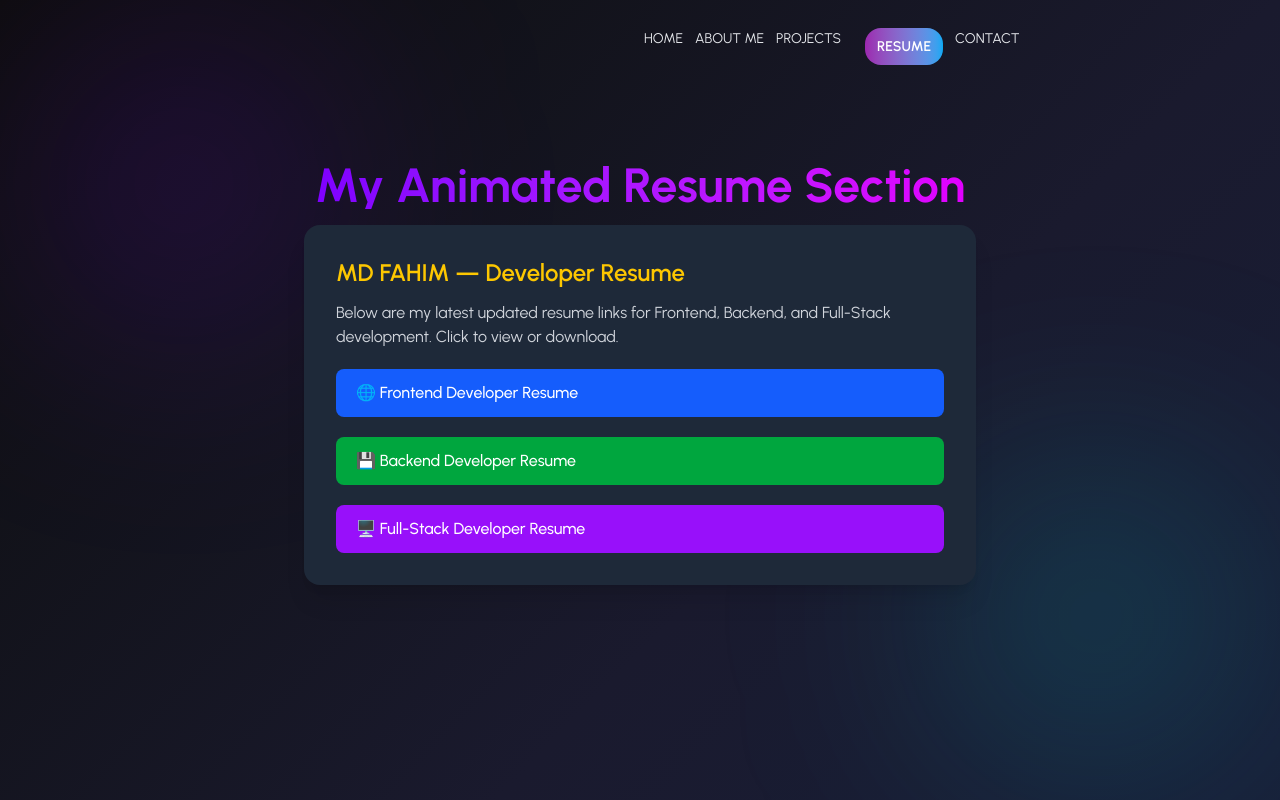
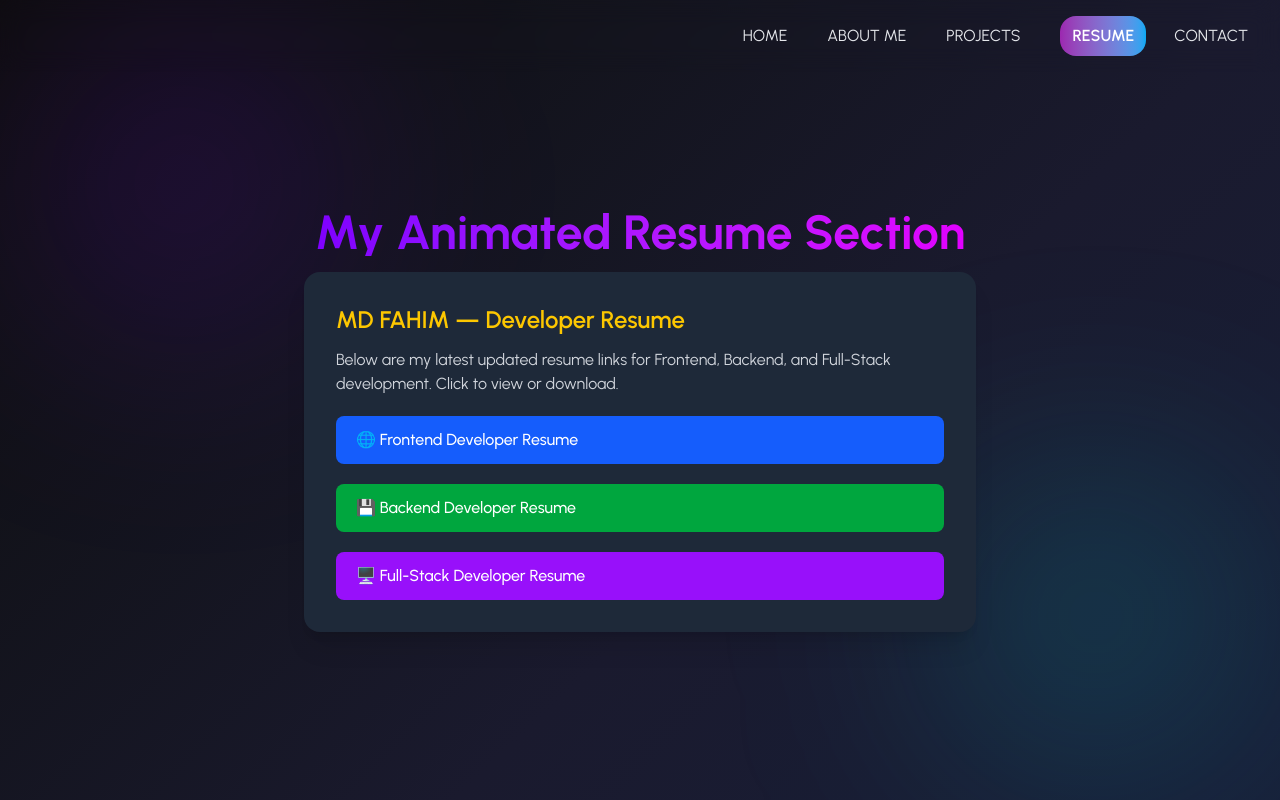
Before and after one commit to lvfahim/myProtfileo, a React (Vite) app: page /resume in a window 1280 px wide. Shown: the top 800 px of the page. Built offline with nearby package versions, Linux system fonts and the light colour scheme.

Commit message:
my project section is okay

```diff
--- a/src/Component/Navber.jsx
+++ b/src/Component/Navber.jsx
@@ -4,37 +4,71 @@ import { NavLink } from "react-router";
 const Navbar = () => {
   const linkItems = (
     <>
-      <NavLink to="/" className="nav-link">HOME</NavLink>
-      <NavLink to="/about" className="nav-link">ABOUT ME</NavLink>
-      <NavLink to="/projects" className="nav-link">PROJECTS</NavLink>
-      <NavLink to="/resume" className="nav-link">RESUME</NavLink>
-      <NavLink to="/contact" className="nav-link">CONTACT</NavLink>
+      <NavLink
+        to="/"
+        className="nav-link px-3 py-2 rounded-md hover:bg-[#7F00FF]/20 transition"
+      >
+        HOME
+      </NavLink>
+      <NavLink
+        to="/about"
+        className="nav-link px-3 py-2 rounded-md hover:bg-[#7F00FF]/20 transition"
+      >
+        ABOUT ME
+      </NavLink>
+      <NavLink
+        to="/projects"
+        className="nav-link px-3 py-2 rounded-md hover:bg-[#7F00FF]/20 transition"
+      >
+        PROJECTS
+      </NavLink>
+      <NavLink
+        to="/resume"
+        className="nav-link px-3 py-2 rounded-md hover:bg-[#7F00FF]/20 transition"
+      >
+        RESUME
+      </NavLink>
+      <NavLink
+        to="/contact"
+        className="nav-link px-3 py-2 rounded-md hover:bg-[#7F00FF]/20 transition"
+      >
+        CONTACT
+      </NavLink>
     </>
   );
 
   return (
-    <div className="navbar pt-5 px-5">
-      <div className="navbar-start">
+    <div className="sticky top-0 z-50 backdrop-blur-md  py-4 px-5">
+      <div className="max-w-7xl mx-auto flex justify-between items-center">
+
+        {/* Logo */}
+        <div className="text-2xl font-bold bg-gradient-to-r from-[#9C27B0] to-[#03A9F4] text-transparent bg-clip-text">
+
+        </div>
+
+        {/* Mobile dropdown */}
+        <div className="lg:hidden">
           <div className="dropdown">
-          <button tabIndex={0} className="btn btn-ghost lg:hidden">
+            <button tabIndex={0} className="btn btn-ghost p-2">
               <svg xmlns="http://www.w3.org/2000/svg" className="h-6 w-6" fill="none" viewBox="0 0 24 24" stroke="currentColor">
                 <path strokeLinecap="round" strokeLinejoin="round" strokeWidth="2" d="M4 6h16M4 12h10M4 18h16" />
               </svg>
             </button>
-          <ul tabIndex={0} className="menu menu-sm dropdown-content mt-3 z-[1] p-4 shadow bg-[#1B1F27] rounded-box w-52">
+            <ul
+              tabIndex={0}
+              className="menu menu-sm dropdown-content mt-3 z-[1] p-4 shadow bg-[#1B1F27]/90 rounded-box w-52"
+            >
               {linkItems}
             </ul>
           </div>
-
-        {/* <h2 className="text-2xl font-bold bg-gradient-to-r from-[#9C27B0] to-[#03A9F4] text-transparent bg-clip-text">
-          Fahim.Dev
-        </h2> */}
         </div>
 
-      <div className="navbar-center hidden lg:flex">
-        <ul className="menu menu-horizontal gap-3 px-1">
+        {/* Desktop Links */}
+        <div className="hidden lg:flex">
+          <ul className="flex gap-4">
             {linkItems}
           </ul>
+        </div>
       </div>
     </div>
   );
--- a/src/Page/Project.jsx
+++ b/src/Page/Project.jsx
@@ -1,9 +1,145 @@
-import React from 'react';
+import React, { useRef, useEffect } from "react";
+import { motion } from "framer-motion";
+import gsap from "gsap";
+// *** FIX 1: Corrected and completed image imports ***
+import Motorion from '../assets/motorio.jpg'; // Corrected path/filename assumed
+import PlantLife from '../assets/plantLife.png';
+import Hero from '../assets/hero.png';
+
+// Framer Motion container variants for staggered animation
+const containerVariants = {
+    hidden: { opacity: 0 },
+    visible: {
+        opacity: 1,
+        transition: {
+            staggerChildren: 0.2, // Delay between each project card's animation
+        },
+    },
+};
+
+// Framer Motion item variants for each project card
+const itemVariants = {
+    hidden: { y: 20, opacity: 0 },
+    visible: { y: 0, opacity: 1 },
+};
+
+const projectsData = [
+    {
+        name: "Motorio - Car Rental",
+        description: "A trusted vehicle rental platform featuring cars, bikes, and yachts. Designed for fast and instant booking.",
+        link: "https://startling-tiramisu-00ff96.netlify.app/",
+        image: Motorion,
+        tags: ["React", "Booking", "Tailwind"],
+    },
+    {
+        name: "Plant Life - Green Nest",
+        description: "A modern platform focused on selling indoor plants to create healthy, calm, and beautiful home environments.",
+        link: "https://astonishing-cat-18d66d.netlify.app/",
+        image: PlantLife,
+        tags: ["React", "E-commerce", "SaaS"],
+    },
+    {
+        name: "HERO.IO - Productive Apps",
+        description: "A landing page for an organization that builds innovative, productive apps to make everyday life simpler and smarter.",
+        link: "https://herooilv26320fahim44491.netlify.app/",
+        image: Hero,
+        tags: ["React", "Landing Page", "Mobile"],
+    },
+];
 
 const Project = () => {
+    const titleRef = useRef(null);
+
+    // GSAP Animation for the Title
+    useEffect(() => {
+        if (titleRef.current) {
+            // Set initial state (Hidden)
+            gsap.set(titleRef.current, { y: -50, opacity: 0 });
+
+            // Animate to final state (Visible)
+            gsap.to(titleRef.current, {
+                y: 0,
+                opacity: 1,
+                duration: 1.2,
+                ease: "power3.out",
+            });
+        }
+    }, []);
+
     return (
-        <div>
+        <div className="relative min-h-screen px-6 lg:px-20 py-20 text-gray-200">
 
+            {/* Background Glows */}
+            <div className="absolute inset-0 -z-10">
+                <div className="w-72 h-72 bg-[#7F00FF]/25 blur-[150px] rounded-full absolute top-10 left-5"></div>
+                <div className="w-72 h-72 bg-[#00DBDE]/20 blur-[150px] rounded-full absolute bottom-20 right-10"></div>
+            </div>
+
+            {/* Title - Animated by GSAP */}
+            <h1
+                ref={titleRef}
+                className="text-4xl lg:text-6xl font-bold text-center mb-16
+                           bg-gradient-to-r from-[#7F00FF] to-[#E100FF]
+                           text-transparent bg-clip-text"
+            >
+                My Featured Projects
+            </h1>
+
+            {/* Project Grid - Animated by Framer Motion Stagger */}
+            <motion.div
+                variants={containerVariants}
+                initial="hidden"
+                animate="visible"
+                className="grid grid-cols-1 md:grid-cols-2 lg:grid-cols-3 gap-10 max-w-7xl mx-auto"
+            >
+                {projectsData.map((project, index) => (
+                    <motion.div
+                        key={index}
+                        variants={itemVariants}
+                        whileHover={{
+                            y: -5,
+                            scale: 1.02,
+                            boxShadow: "0 10px 20px rgba(127, 0, 255, 0.4)"
+                        }}
+                        transition={{ type: "spring", stiffness: 300 }}
+                        className="bg-[#1a1a2e] p-5 rounded-xl border border-white/10 overflow-hidden shadow-lg"
+                    >
+                        {/* *** FIX 3: Actual Image Component *** */}
+                        <div className="h-40 overflow-hidden rounded-lg mb-4">
+                            <img
+                                src={project.image}
+                                alt={project.name}
+                                className="w-full h-full object-cover transition-transform duration-500 group-hover:scale-105"
+                            />
+                        </div>
+                        {/* ********************************* */}
+
+                        <h2 className="text-2xl font-semibold text-[#00DBDE] mb-2">
+                            {project.name}
+                        </h2>
+
+                        <p className="text-gray-400 mb-4">{project.description}</p>
+
+                        <div className="flex flex-wrap gap-2 mb-4">
+                            {project.tags.map((tag, i) => (
+                                <span key={i} className="px-3 py-1 text-xs font-medium text-[#7F00FF] bg-[#7F00FF]/20 rounded-full">
+                                    {tag}
+                                </span>
+                            ))}
+                        </div>
+
+                        <a
+                            href={project.link}
+                            target="_blank"
+                            rel="noopener noreferrer"
+                            className="inline-block px-5 py-2 rounded-lg bg-gradient-to-r from-[#7F00FF] to-[#E100FF]
+                                       text-white font-medium hover:opacity-90 transition-opacity"
+                        >
+                            View Live Project
+                        </a>
+                    </motion.div>
+                ))}
+            </motion.div>
         </div>
     );
 };
--- a/src/Page/Resume.jsx
+++ b/src/Page/Resume.jsx
@@ -34,7 +34,7 @@ const Resume = () => {
   }, []);
 
   return (
-    <div className="min-h-screen
+    <div className="pt-28 pb-52
      text-white flex flex-col items-center py-14 px-5">
 
 
```
Lines whose indentation alone changed are shown as unchanged.
